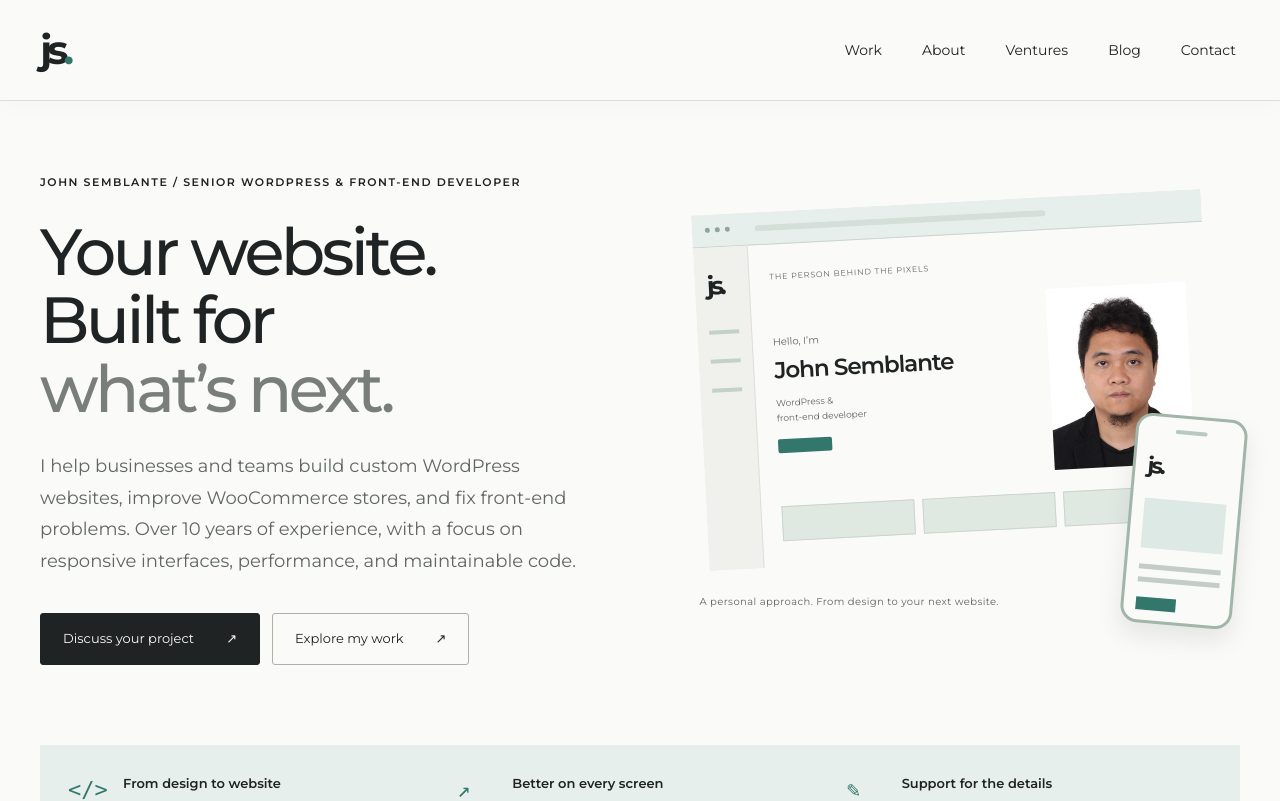
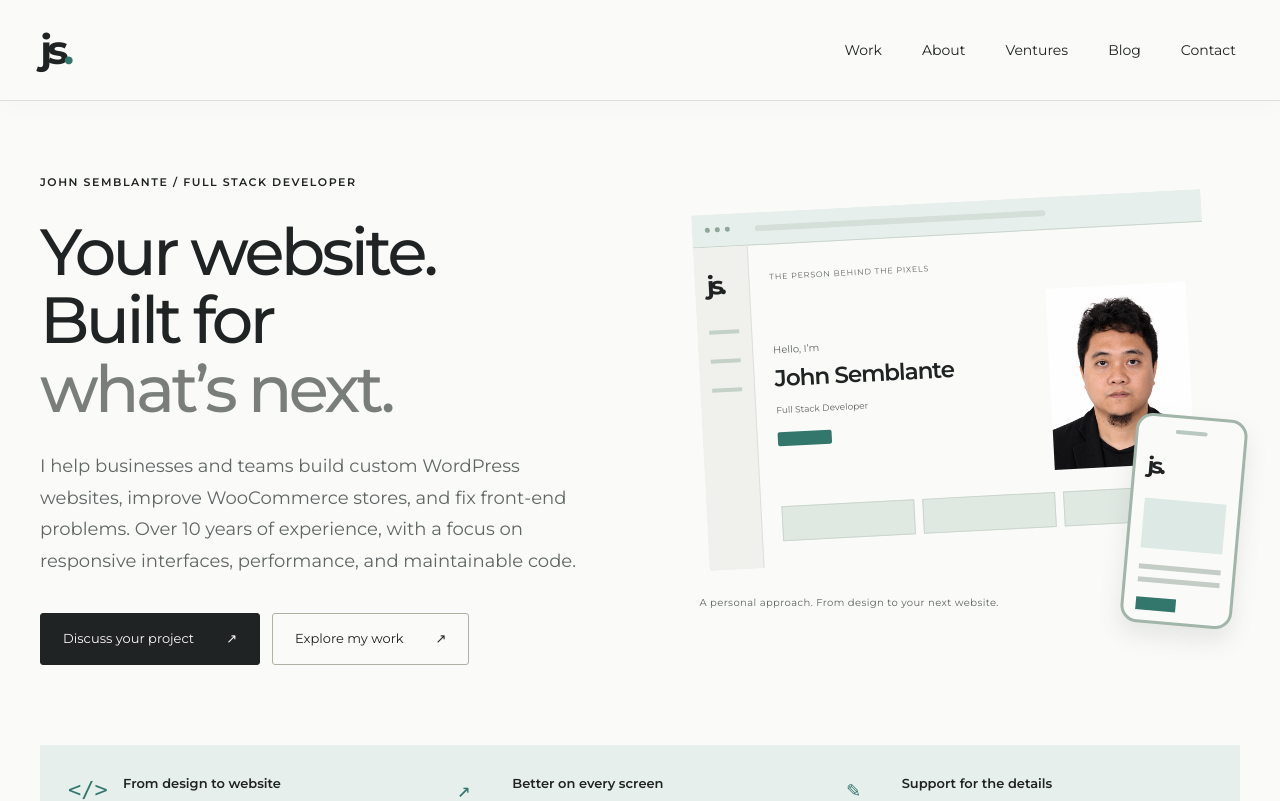
Before and after one commit to johnmsemblante/johnsemblante, a Next.js app: page / in a window 1280 px wide. Shown: the top 801 px of the page. Built offline with nearby package versions, Linux system fonts and the light colour scheme.

Commit message:
Enhance portrait across the site and enlarge About image

```diff
--- a/src/app/(portfolio)/about/page.tsx
+++ b/src/app/(portfolio)/about/page.tsx
@@ -5,7 +5,7 @@ import { PageIntro, Button } from "@/components/ui";
 import { pageMetadata } from "@/lib/metadata";
 export const metadata = pageMetadata("About", "Meet John Clark Semblante, a senior front-end and WordPress developer based in Mandaue City, Cebu.", "/about/");
 export default function About() {
-  return <><div className="about-intro"><PageIntro eyebrow={`${profile.title} / ${profile.location}`} title="A developer who cares about the details."><p>{profile.introduction}</p><div className="actions"><Button href="/work/">Explore my work</Button><Button href="/contact/" secondary>Discuss your project</Button></div></PageIntro><img className="profile-portrait" src={profile.portrait} alt="John Clark Semblante, web developer based in Cebu" width={247} height={319} /></div>
+  return <><div className="about-intro"><PageIntro eyebrow={`${profile.title} / ${profile.location}`} title="A developer who cares about the details."><p>{profile.introduction}</p><div className="actions"><Button href="/work/">Explore my work</Button><Button href="/contact/" secondary>Discuss your project</Button></div></PageIntro><img className="profile-portrait" src={profile.portrait} alt="John Clark Semblante, web developer based in Cebu" width={1103} height={1426} /></div>
     <section className="section two-columns"><h2>Design to code.<br />Ideas to experiences.</h2><div><p className="lede">{profile.biography}</p><p className="body-copy">Running Lazy Barista and Golden Travel and Tours also gives me a business owner’s perspective: customers need clear information and an easy way to take the next step. I bring that same focus to my development work.</p><Button href="/ventures/" secondary>Meet the ventures</Button></div></section>
     <section className="section"><div className="section-heading"><div><p className="eyebrow">The toolkit</p><h2>Skills & technologies.</h2></div></div><SkillsToolkit /></section>
     <section className="section"><div className="section-heading"><div><p className="eyebrow">My background</p><h2>Experience.</h2></div></div><div className="experience-list">{profile.experience.map(job => <article key={job.company}><p className="experience-date">{job.dates}</p><div><h3>{job.role}</h3><p className="experience-company">{job.company}</p><ul>{job.responsibilities.map(item => <li key={item}>{item}</li>)}</ul></div></article>)}</div></section>
--- a/src/app/(portfolio)/page.tsx
+++ b/src/app/(portfolio)/page.tsx
@@ -12,12 +12,12 @@ import { publishedPosts } from "@/content/blog";
 export default function Home() {
   const writing = publishedPosts().slice(0, 2);
   return <>
-    <section className="hero mockup-hero"><div><p className="eyebrow">John Semblante / Senior WordPress & front-end developer</p><h1>Your website.<br />Built for<br /><span className="hero-muted">what’s next.</span></h1><p className="lede">{profile.homeSummary}</p><div className="actions"><Button href="/contact/">Discuss your project</Button><Button href="/work/" secondary>Explore my work</Button></div></div><BrowserIllustration portrait={{ src: profile.portrait, name: "John Semblante" }} /></section>
+    <section className="hero mockup-hero"><div><p className="eyebrow">John Semblante / Full Stack Developer</p><h1>Your website.<br />Built for<br /><span className="hero-muted">what’s next.</span></h1><p className="lede">{profile.homeSummary}</p><div className="actions"><Button href="/contact/">Discuss your project</Button><Button href="/work/" secondary>Explore my work</Button></div></div><BrowserIllustration portrait={{ src: profile.portrait, name: "John Semblante" }} /></section>
     <div className="portfolio-strip" aria-label="Portfolio focus"><div><span className="strip-symbol" aria-hidden="true">&lt;/&gt;</span><p><strong>From design to website</strong><span>Custom WordPress development from your Figma designs.</span></p></div><div><span className="strip-symbol" aria-hidden="true">↗</span><p><strong>Better on every screen</strong><span>Responsive layouts and cross-browser improvements.</span></p></div><div><span className="strip-symbol" aria-hidden="true">✎</span><p><strong>Support for the details</strong><span>UI fixes, integrations, and performance improvements.</span></p></div></div>
     <DevelopmentServices /><section className="section"><div className="section-heading"><div><p className="eyebrow">The portfolio</p><h2>Selected public projects.</h2></div><Link className="text-link" href="/work/">View all work <Arrow /></Link></div>{projects.length ? <ProjectGrid projects={projects.slice(0, 3)} /> : <div className="work-pending"><span className="work-pending-mark" aria-hidden="true">&lt;/&gt;</span><div><h3>Project stories are taking shape.</h3><p>Verified projects, screenshots, and case studies will be shared here soon.</p></div></div>}</section>
     <section className="section"><div className="section-heading"><div><p className="eyebrow">Beyond the screen</p><h2>Independent ventures.</h2></div><Link className="text-link" href="/ventures/">View all ventures <Arrow /></Link></div><VentureCards compact /><p className="section-note">Take a coffee break with Lazy Barista or plan your Cebu trip with Golden Travel and Tours.</p></section>
     <Workflow />
-    <section className="section home-about"><img className="home-portrait" src={profile.portrait} alt="John Clark Semblante, web developer based in Cebu" width={247} height={319} loading="lazy" /><div><p className="eyebrow">About me</p><h2>Hi, I’m John Semblante.</h2><p className="lede">{profile.introduction}</p><p className="body-copy">Whether you have a design to build or an existing site to improve, I can help you work through the technical details.</p><Button href="/about/" secondary>More about me</Button></div></section>
+    <section className="section home-about"><img className="home-portrait" src={profile.portrait} alt="John Clark Semblante, web developer based in Cebu" width={1103} height={1426} loading="lazy" /><div><p className="eyebrow">About me</p><h2>Hi, I’m John Semblante.</h2><p className="lede">{profile.introduction}</p><p className="body-copy">Whether you have a design to build or an existing site to improve, I can help you work through the technical details.</p><Button href="/about/" secondary>More about me</Button></div></section>
     <section className="section"><div className="section-heading"><div><p className="eyebrow">Notes from the work</p><h2>Notes & ideas.</h2></div><Link className="text-link" href="/blog/">Visit the blog <Arrow /></Link></div>{writing.length ? <div className="card-grid">{writing.map(post => <article key={post.slug} className="writing-preview"><p className="eyebrow">{post.category}</p><h3><Link href={`/blog/${post.slug}/`}>{post.title} <Arrow /></Link></h3><p>{post.excerpt}</p></article>)}</div> : <p className="body-copy">Articles are in progress. For examples of my development experience, explore the project collection or get in touch.</p>}</section>
     <section className="contact-band"><div><p className="eyebrow">Let’s work together</p><h2>Have a project in mind?</h2><p className="body-copy">Share your website or design, the help you need, and your target timeline. Let’s discuss the next step.</p></div><Button href="/contact/">Discuss your project</Button></section>
   </>;
--- a/src/app/globals.css
+++ b/src/app/globals.css
@@ -165,3 +165,10 @@ body,button,input,select,textarea,h1,h2,h3,h4,h5,h6,.serif,.venture-name,.vehicl
 .personal-study .study-tiles{margin-top:22px;gap:8px}
 .personal-study .study-tiles span{height:35px}
 @media(max-width:620px){.personal-study .study-canvas{padding:20px 14px}.personal-study .study-label{font-size:7px;margin-bottom:14px}.study-introduction{gap:10px}.study-person-copy>strong{font-size:17px}.study-person-copy>span{font-size:9px}.study-person-copy>.study-person-role{font-size:8px}.personal-study .study-phone{bottom:18px}.personal-study>p{max-width:calc(100% - 70px);line-height:1.7}}
+
+/* Enhanced portrait: larger presentation, original proportions and square edges. */
+.about-intro{grid-template-columns:minmax(0,1.15fr) minmax(0,1fr);gap:56px}
+.about-intro .profile-portrait{width:100%;max-width:460px;max-height:none;height:auto;object-fit:contain;border:0;border-radius:0;justify-self:end}
+.home-about{grid-template-columns:minmax(0,340px) minmax(0,1fr)}
+.home-about .home-portrait{max-width:340px;max-height:none;height:auto;aspect-ratio:1103/1426}
+@media(max-width:700px){.about-intro{grid-template-columns:1fr;gap:32px}.about-intro .profile-portrait{max-width:380px;justify-self:center}.home-about{grid-template-columns:1fr}.home-about .home-portrait{max-width:300px;justify-self:start}}
--- a/src/components/browser-illustration.tsx
+++ b/src/components/browser-illustration.tsx
@@ -10,8 +10,8 @@ export function BrowserIllustration({ portrait }: { portrait?: Portrait }) {
         <div className="study-canvas">
           <div className="study-label">{portrait ? "THE PERSON BEHIND THE PIXELS" : "IDEA → EXPERIENCE"}</div>
           {portrait ? <div className="study-introduction">
-            <div className="study-person-copy"><span>Hello, I’m</span><strong>{portrait.name}</strong><span className="study-person-role">WordPress &amp;<br />front-end developer</span><div className="study-button" /></div>
-            <div className="study-portrait-frame"><img src={portrait.src} alt="" width={247} height={319} /></div>
+            <div className="study-person-copy"><span>Hello, I’m</span><strong>{portrait.name}</strong><span className="study-person-role">Full Stack Developer</span><div className="study-button" /></div>
+            <div className="study-portrait-frame"><img src={portrait.src} alt="" width={1103} height={1426} /></div>
           </div> : <><div className="study-headline" /><div className="study-headline short" /><div className="study-line" /><div className="study-line short" /><div className="study-button" /></>}
           <div className="study-tiles"><span /><span /><span /></div>
         </div>
--- a/src/content/profile.ts
+++ b/src/content/profile.ts
@@ -6,7 +6,7 @@ export const profile = {
   headline: "Full Stack Developer",
   homeSummary: "I help businesses and teams build custom WordPress websites, improve WooCommerce stores, and fix front-end problems. Over 10 years of experience, with a focus on responsive interfaces, performance, and maintainable code.",
   resumePortrait: "/images/profile/john-resume.jpg",
-  portrait: "/images/profile/john-resume.jpg",
+  portrait: "/images/profile/john-enhanced.webp",
   introduction: "I’m John, a senior front-end and WordPress developer based in Cebu, Philippines. I bring over 10 years of experience building and improving websites across SaaS, ecommerce, and enterprise environments.",
   biography: "My work connects design with the details that make a website usable: responsive layouts, clear interactions, and reliable functionality. I turn Figma designs into WordPress and WooCommerce websites using PHP, JavaScript, and CSS, and help resolve the technical issues that get in the way of a good customer experience.",
   skills: ["WordPress", "WooCommerce", "Figma to WordPress", "Responsive web design", "Cross-browser and mobile optimization", "Core Web Vitals", "On-page SEO", "UI debugging", "Third-party APIs and plugins", "ActiveCampaign", "GetResponse", "Zendesk", "PrestaShop"],
```
Also changed, not shown: public/images/profile/john-enhanced.webp (added), 1 other file (tests, documents, lock files or other folders).
